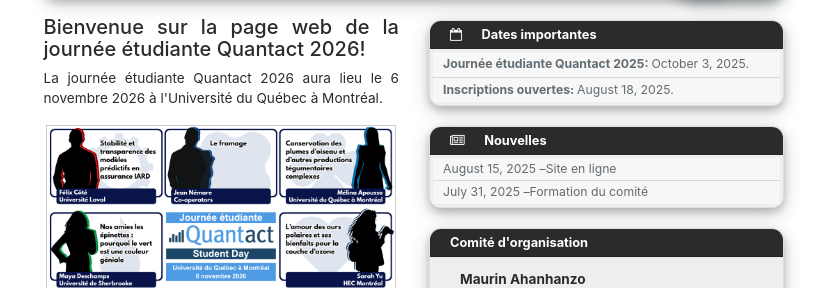
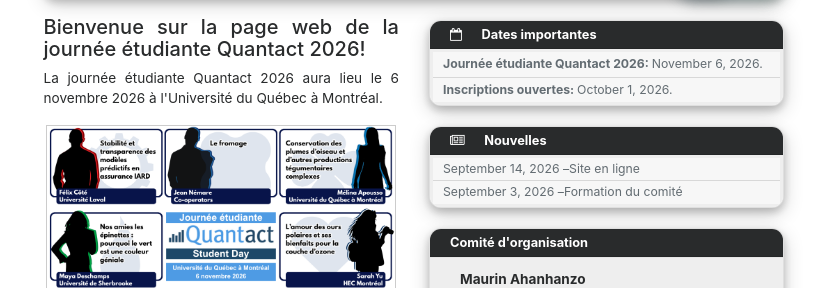
Before and after one commit to XavLef/Quantact_2026, a Jekyll site: the page built from index.html, in a window 1280 px wide. Shown: the part 352-640 px from the top of the page, without its empty margins (226-1048 px from the left). Built offline with Jekyll 4.4.1, drawn with Linux system fonts in a browser that asks for light colours; nearby versions of some CDN libraries.

Commit message:
Update conference dates for news and deadlines

```diff
--- a/_data/conference.yml
+++ b/_data/conference.yml
@@ -69,15 +69,15 @@ navbar:
     visible: true
 
 news:
-  - date: 2025-08-15
+  - date: 2026-09-14
     text: { fr: "Site en ligne", en: "Website online" }
-  - date: 2025-07-31
+  - date: 2026-09-03
     text: { fr: "Formation du comité", en: "Committee formed" }
 
 deadlines:
-  - date: 2025-10-03
-    text: { fr: "Journée étudiante Quantact 2025", en: "Quantact Student Day 2025" }
-  - date: 2025-08-18
+  - date: 2026-11-06
+    text: { fr: "Journée étudiante Quantact 2026", en: "Quantact Student Day 2026" }
+  - date: 2026-10-01
     text: { fr: "Inscriptions ouvertes", en: "Registration open" }
 
 sponsors:
```
